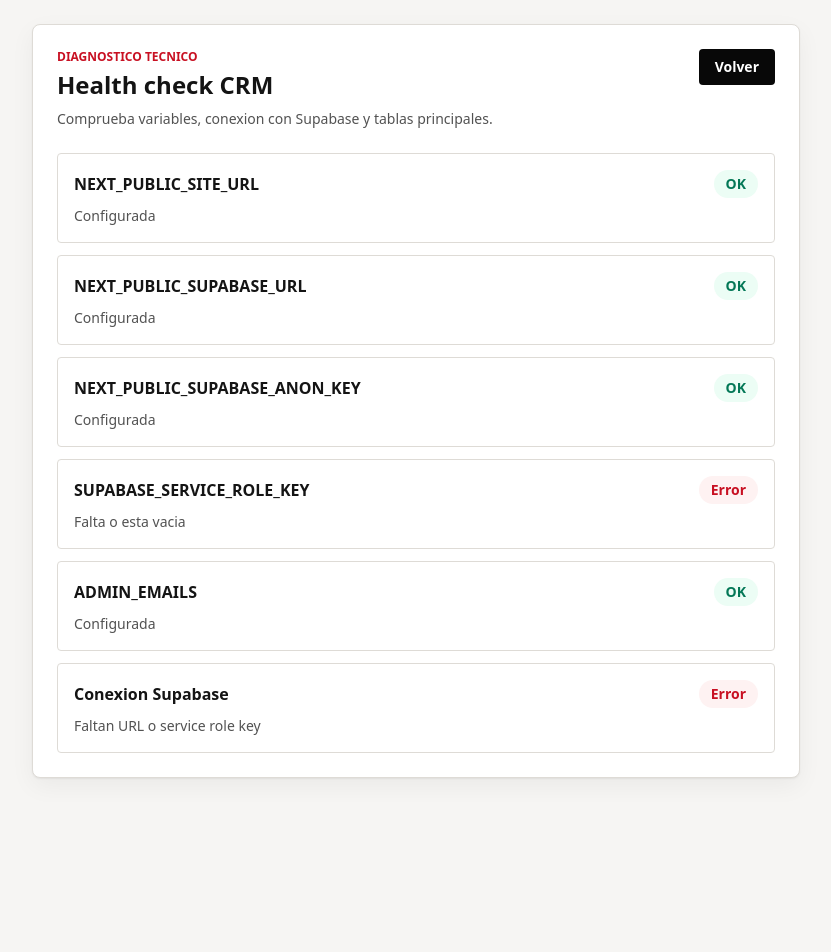
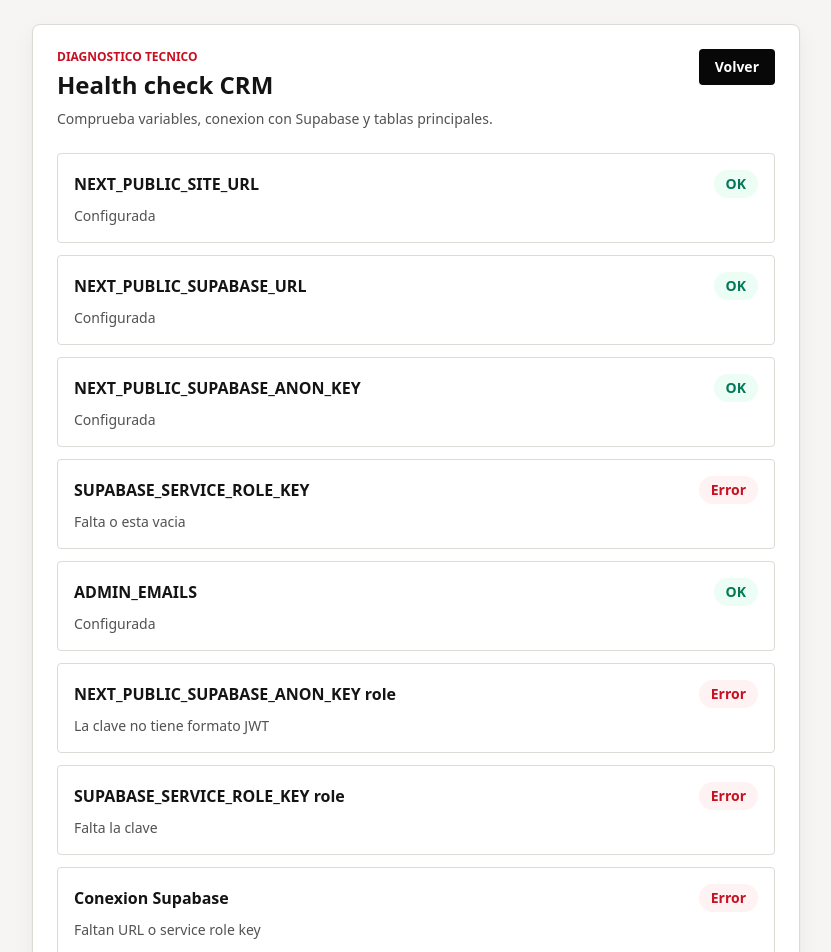
Before and after one commit to rederbeats/crm-aktua-definitivo, a Next.js app: page /health in a window 1280 px wide. Shown: the top 952 px of the page, without its empty margins (224-1055 px from the left). Before the commit the page ends 802 px from the top, so only its background shows below. Built offline with nearby package versions, Linux system fonts and the light colour scheme; no server answers.

Commit message:
Anadir diagnostico de auth Supabase

```diff
--- a/app/actions.ts
+++ b/app/actions.ts
@@ -36,6 +36,33 @@ function numericValue(formData: FormData, key: string) {
   return number;
 }
 
+function redirectWithAuthError(error: { code?: string; message: string; status?: number }) {
+  const code = error.code || "unknown";
+  const status = error.status ? String(error.status) : "";
+  const message = error.message.toLowerCase();
+  const params = new URLSearchParams();
+
+  if (code === "email_not_confirmed" || message.includes("email not confirmed")) {
+    params.set("error", "not_confirmed");
+  } else if (
+    code === "invalid_credentials" ||
+    message.includes("invalid login credentials") ||
+    message.includes("invalid credentials")
+  ) {
+    params.set("error", "invalid_credentials");
+  } else if (message.includes("invalid api key") || message.includes("api key")) {
+    params.set("error", "bad_anon_key");
+  } else {
+    params.set("error", "auth");
+  }
+
+  params.set("code", code);
+  if (status) params.set("status", status);
+
+  console.error("Supabase login error", { code, status, message: error.message });
+  redirect(`/login?${params.toString()}`);
+}
+
 export async function signIn(formData: FormData) {
   const email = required(formData, "email");
   const password = required(formData, "password");
@@ -43,19 +70,7 @@ export async function signIn(formData: FormData) {
   const { error } = await supabase.auth.signInWithPassword({ email, password });
 
   if (error) {
-    const message = error.message.toLowerCase();
-    const code = error.code || "";
-
-    if (code === "email_not_confirmed" || message.includes("email not confirmed")) {
-      redirect("/login?error=not_confirmed");
-    }
-
-    if (code === "invalid_credentials" || message.includes("invalid login credentials")) {
-      redirect("/login?error=invalid_credentials");
-    }
-
-    console.error("Supabase login error", { code, message: error.message });
-    redirect("/login?error=auth");
+    redirectWithAuthError(error);
   }
 
   redirect("/");
--- a/app/health/page.tsx
+++ b/app/health/page.tsx
@@ -26,6 +26,34 @@ function envCheck(name: string): Check {
   };
 }
 
+function jwtRoleCheck(name: string, expectedRole: string): Check {
+  const value = process.env[name]?.trim();
+
+  if (!value) {
+    return { name: `${name} role`, ok: false, detail: "Falta la clave" };
+  }
+
+  try {
+    const [, payload] = value.split(".");
+    if (!payload) throw new Error("La clave no tiene formato JWT");
+    const normalized = payload.replace(/-/g, "+").replace(/_/g, "/");
+    const decoded = JSON.parse(Buffer.from(normalized, "base64").toString("utf8")) as { role?: string; ref?: string };
+    const role = decoded.role || "sin role";
+
+    return {
+      name: `${name} role`,
+      ok: role === expectedRole,
+      detail: role === expectedRole ? `OK, role ${role}` : `Role recibido: ${role}. Esperado: ${expectedRole}`
+    };
+  } catch (error) {
+    return {
+      name: `${name} role`,
+      ok: false,
+      detail: error instanceof Error ? error.message : "No se pudo leer la clave"
+    };
+  }
+}
+
 async function tableChecks(): Promise<Check[]> {
   const url = process.env.NEXT_PUBLIC_SUPABASE_URL;
   const key = process.env.SUPABASE_SERVICE_ROLE_KEY;
@@ -52,7 +80,12 @@ async function tableChecks(): Promise<Check[]> {
 }
 
 export default async function HealthPage() {
-  const checks = [...requiredEnv.map(envCheck), ...(await tableChecks())];
+  const checks = [
+    ...requiredEnv.map(envCheck),
+    jwtRoleCheck("NEXT_PUBLIC_SUPABASE_ANON_KEY", "anon"),
+    jwtRoleCheck("SUPABASE_SERVICE_ROLE_KEY", "service_role"),
+    ...(await tableChecks())
+  ];
 
   return (
     <main className="min-h-screen bg-brand-paper p-6 text-brand-ink">
--- a/app/login/page.tsx
+++ b/app/login/page.tsx
@@ -4,17 +4,19 @@ import { signIn } from "@/app/actions";
 export default async function LoginPage({
   searchParams
 }: {
-  searchParams: Promise<{ error?: string }>;
+  searchParams: Promise<{ error?: string; code?: string; status?: string }>;
 }) {
   const params = await searchParams;
   const messages: Record<string, string> = {
     unauthorized: "El login es correcto, pero este email no esta en ADMIN_EMAILS.",
     invalid_credentials: "Email o contrasena incorrectos, o el usuario no existe en Supabase Auth.",
     not_confirmed: "El usuario existe, pero el email no esta confirmado en Supabase Auth.",
-    auth: "Supabase ha rechazado el login. Revisa los logs de Vercel para ver el detalle.",
+    bad_anon_key: "La NEXT_PUBLIC_SUPABASE_ANON_KEY no parece valida para este proyecto.",
+    auth: "Supabase ha rechazado el login. Abre /health y revisa el diagnostico de Auth.",
     invalid: "Email o contrasena incorrectos, o el usuario no existe en Supabase Auth."
   };
   const message = params.error ? messages[params.error] || messages.invalid : "";
+  const detail = params.code || params.status ? `Codigo: ${params.code || "sin_codigo"}${params.status ? ` | HTTP ${params.status}` : ""}` : "";
 
   return (
     <main className="grid min-h-screen place-items-center bg-brand-paper p-6">
@@ -25,7 +27,12 @@ export default async function LoginPage({
           <h1 className="mt-1 text-2xl font-black">CRM Aktua Home</h1>
           <p className="mt-2 text-sm text-neutral-600">Login con Supabase Auth y lista de emails autorizados.</p>
         </div>
-        {message ? <p className="mt-4 rounded bg-red-50 px-3 py-2 text-sm font-bold text-brand-red">{message}</p> : null}
+        {message ? (
+          <div className="mt-4 rounded bg-red-50 px-3 py-2 text-sm font-bold text-brand-red">
+            <p>{message}</p>
+            {detail ? <p className="mt-1 text-xs font-semibold text-red-700">{detail}</p> : null}
+          </div>
+        ) : null}
         <form action={signIn} className="mt-5 grid gap-3">
           <input name="email" type="email" required placeholder="Email" />
           <input name="password" type="password" required placeholder="Contrasena" />
```
